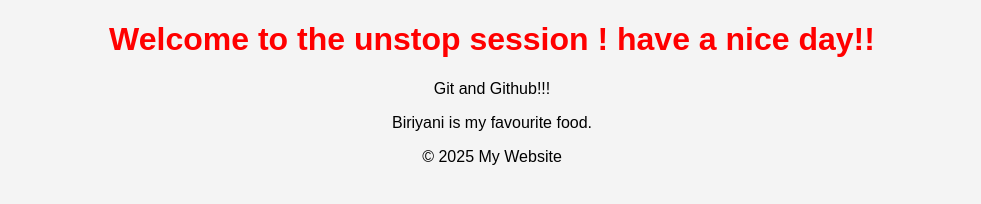
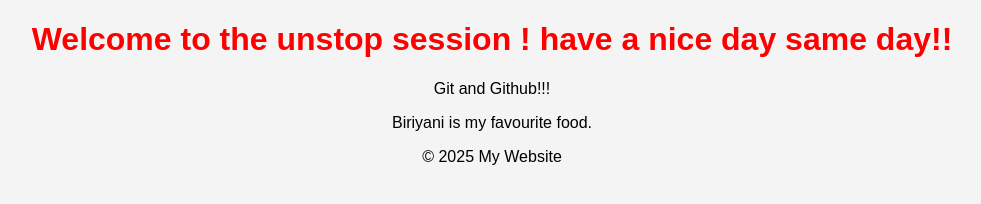
Before and after one commit to DevilHUnter1080/test, a plain HTML site: page index.html in a window 1280 px wide. Shown: the whole page, without its empty margins (148-1129 px from the left). Drawn offline with Linux system fonts and the light colour scheme.

Commit message:
updated the index

```diff
--- a/index.html
+++ b/index.html
@@ -8,7 +8,7 @@
 </head>
 <body>
     <h1>
-        Welcome to the unstop session ! have a nice day!!
+        Welcome to the unstop session ! have a nice day same day!!
     </h1>
     <p>Git and Github!!!</p>
     <p>Biriyani is my favourite food.</p>
```
